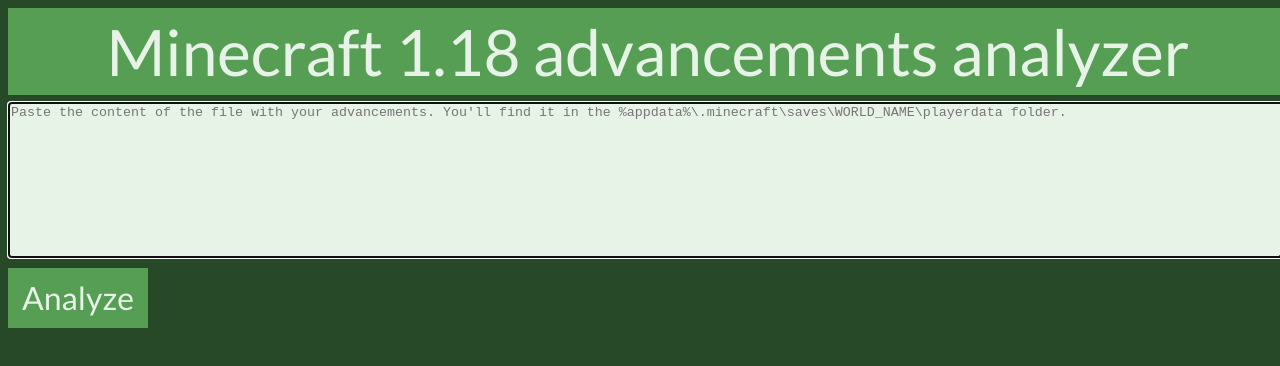
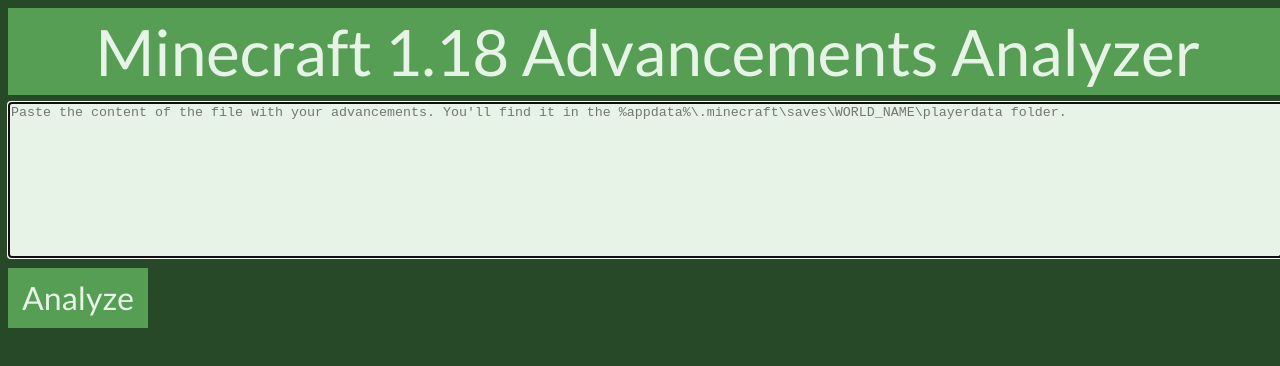
Before and after one commit to k0siaraProjects/advancementsAnalyzer, a plain HTML site: page index.html in a window 1280 px wide. Drawn offline with Linux system fonts and the light colour scheme.

Commit message:
Update index.html

```diff
--- a/index.html
+++ b/index.html
@@ -10,7 +10,7 @@
 	<body>
 		<div id="container">
 			<div id="input">
-				<div id="welcome">Minecraft 1.18 advancements analyzer</div>
+				<div id="welcome">Minecraft 1.18 Advancements Analyzer</div>
 				<textarea id="paste" autofocus rows="10" placeholder="Paste the content of the file with your advancements. You'll find it in the %appdata%\.minecraft\saves\WORLD_NAME\playerdata folder."></textarea><br/>
 				<div id="analyze" onclick="analyze()">Analyze</div>
 			</div>
```
